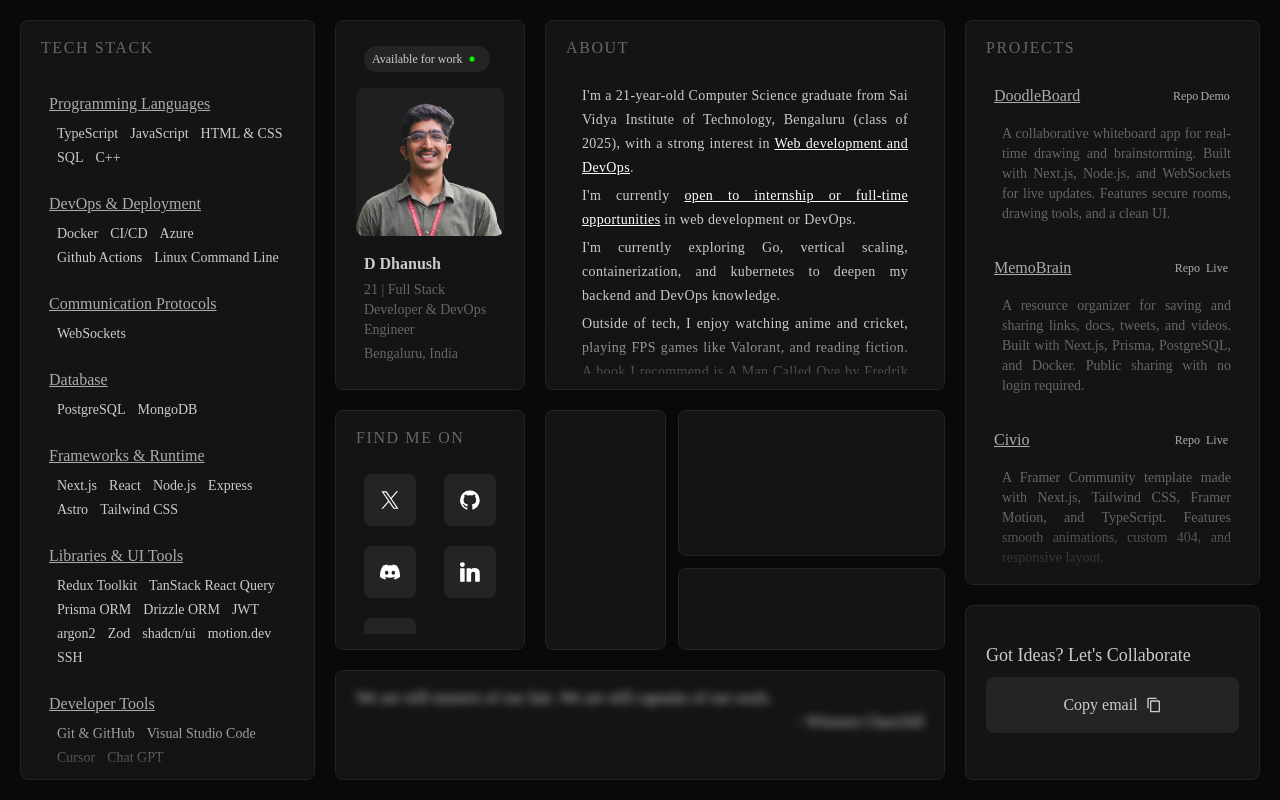
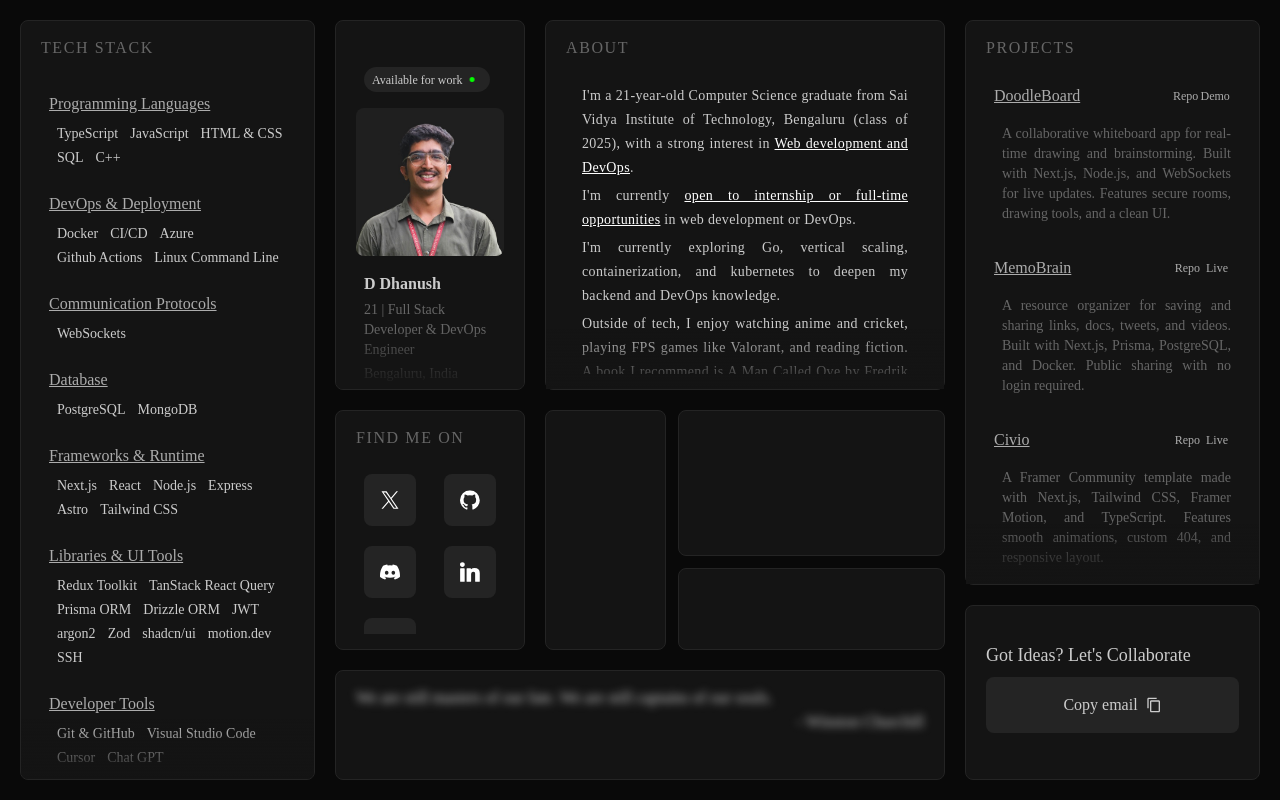
Before and after one commit to dhanushd-27/Portfolio, a Next.js app: page / in a window 1280 px wide. Built offline with nearby package versions, Linux system fonts and the light colour scheme.

Commit message:
Update Profile

```diff
--- a/src/components/Profile/Profile.tsx
+++ b/src/components/Profile/Profile.tsx
@@ -5,12 +5,13 @@ import TextDetails from './TextDetails'
 
 export default function Profile() {
   return (
-    <div className='box col-start-4 col-end-6 row-start-1 row-end-7 flex items-center justify-center hide-scrollbar overflow-y-auto'>
-      <div className='py-4 w-full flex flex-col gap-4 items-center justify-start'>
+    <div className='box col-start-4 col-end-6 row-start-1 row-end-7 flex items-center justify-center hide-scrollbar overflow-y-auto relative py-4'>
+      <div className='py-4 w-full h-11/12 flex flex-col gap-4 items-center justify-start'>
         <AvailableForWork />
         <Image src={'/profile-pfp.jpg'} alt='Profile Picture' height={200} width={200} className='rounded-lg'/>
         <TextDetails />
       </div>
+      <div className='pointer-events-none absolute bottom-0 left-0 w-full h-15 bg-gradient-to-b from-transparent to-bg-card'></div>
     </div>
   )
 }
```
